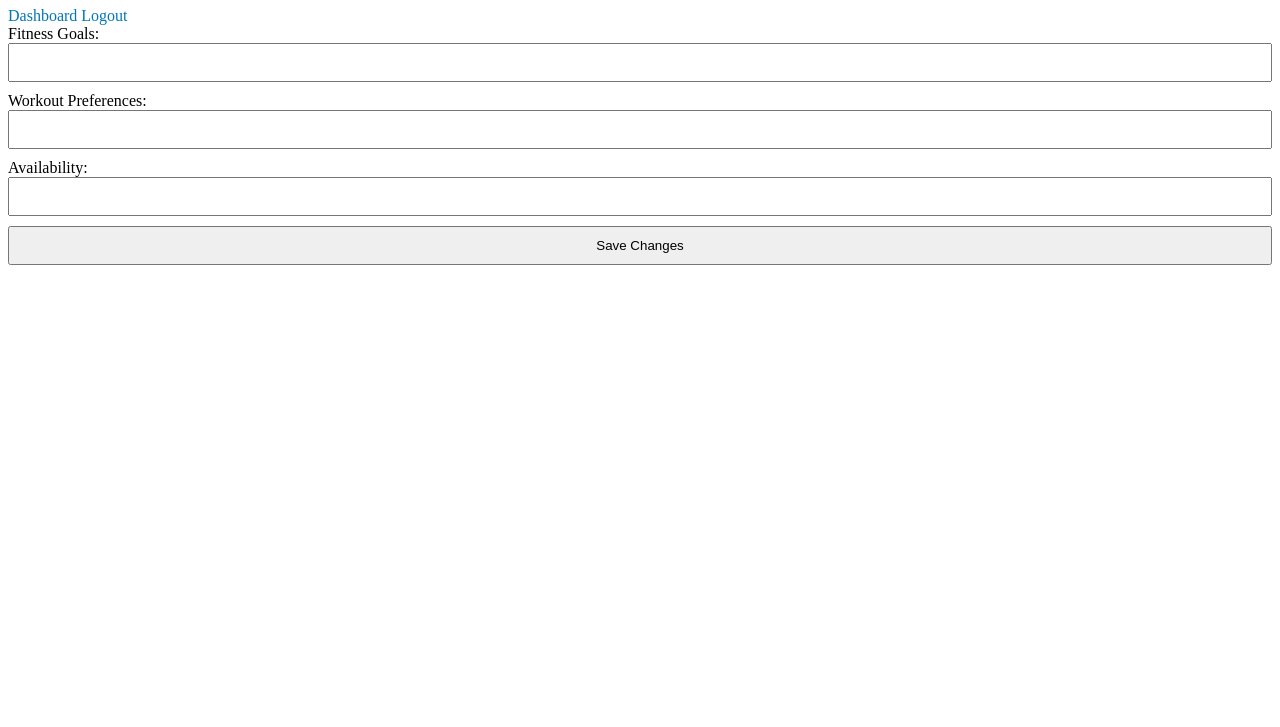
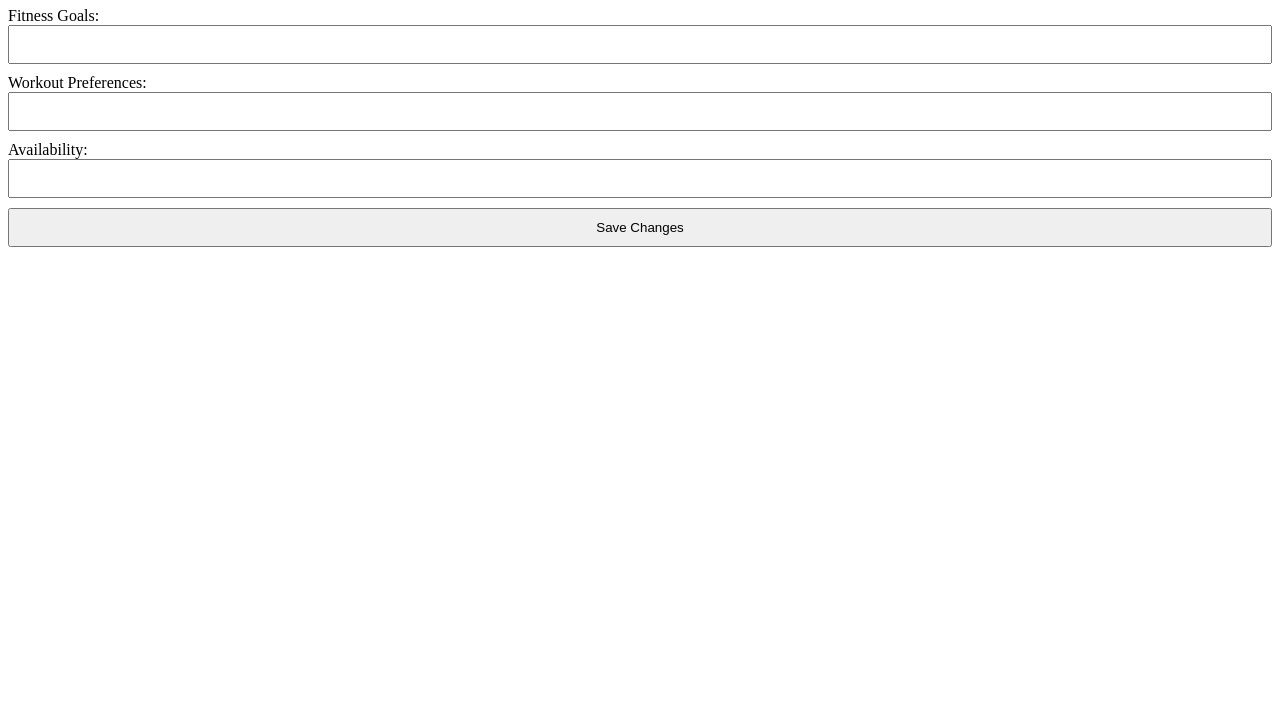
Before and after one commit to AnshuIITR44/FitKnight-, a website: page frontend/profile-edit.html in a window 1280 px wide. Shown: the part 73-800 px from the top of the page. Drawn offline with Linux system fonts and the light colour scheme; no server answers.

Commit message:
Update profile-edit.html

```diff
--- a/frontend/profile-edit.html
+++ b/frontend/profile-edit.html
@@ -9,10 +9,6 @@
 <body>
   <header>
     <h1>Edit Your Profile</h1>
-    <nav>
-      <a href="buddy-dashboard.html">Dashboard</a>
-      <a href="index.html">Logout</a>
-    </nav>
   </header>
   <main>
     <form id="profile-edit-form">
```
